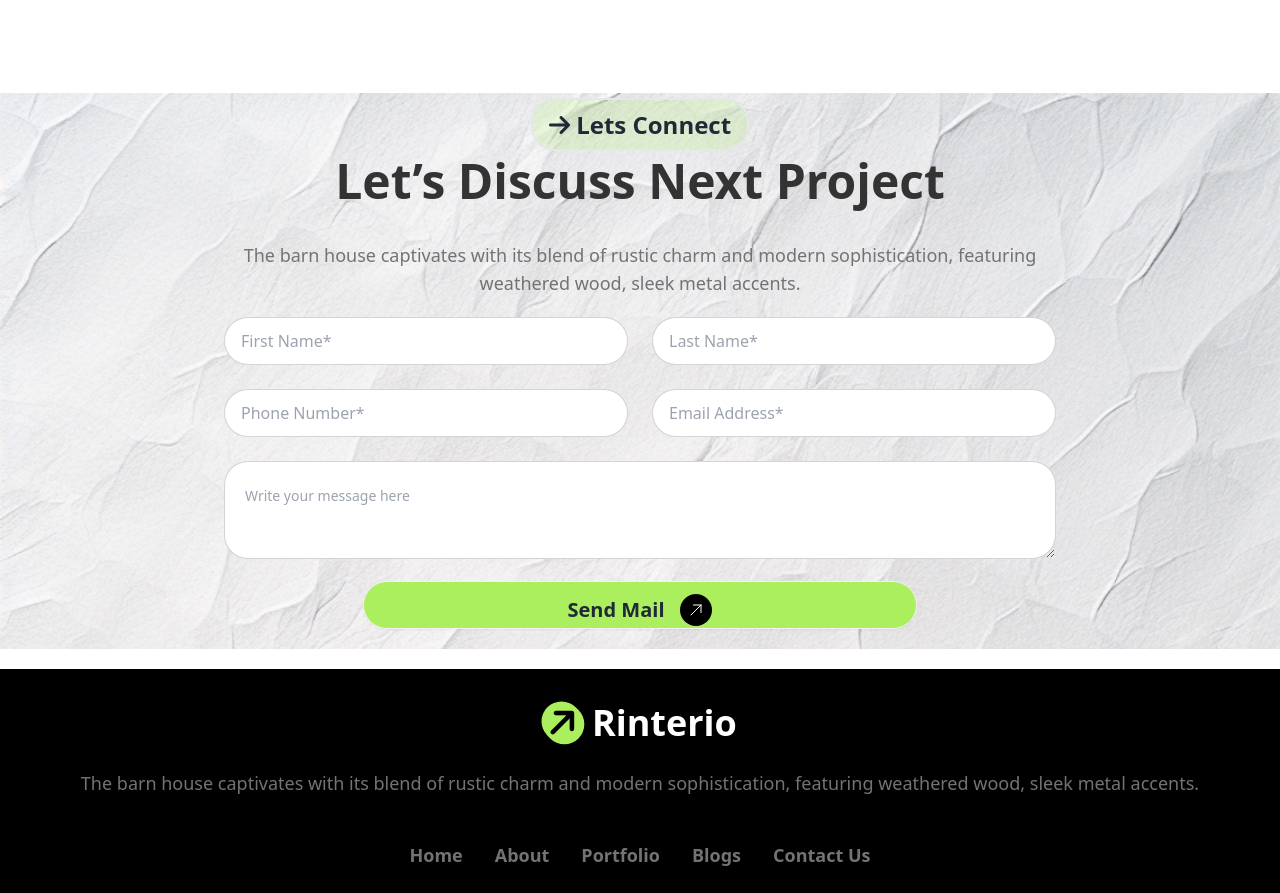
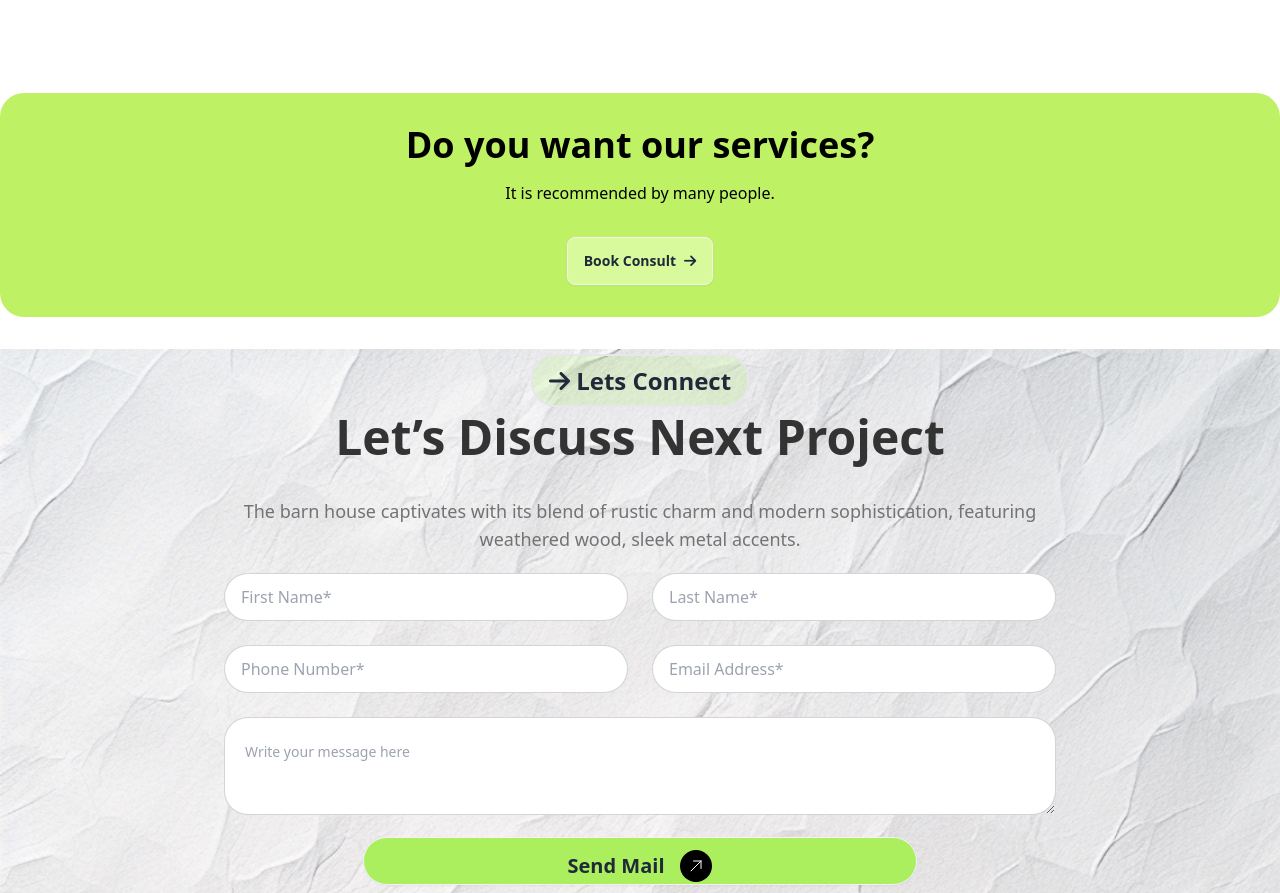
Before and after one commit to Khadija4630/Assignment-3, a plain HTML site: page index.html in a window 1280 px wide. Shown: the part 3470-4363 px from the top of the page. Drawn offline with nearby package versions, Linux system fonts and the light colour scheme.

Commit message:
unique section

```diff
--- a/index.html
+++ b/index.html
@@ -303,7 +303,7 @@
             <img
               src="./assets/img1.png"
               alt="Image 1"
-              class="rounded-2xl w-full lg:w-64 w-2/5 lg:h-auto"
+              class="rounded-2xl w-full lg:w-64 lg:h-auto"
             />
             <div class="mt-4 lg:mt-0">
               <h3 class="text-3xl font-bold mb-2 lg:ml-2">Commercial</h3>
@@ -366,6 +366,17 @@
           </div>
         </div>
       </section>
+
+      <!-- Join Us section -->
+       <section class="mt-[80px] lg:mt-8 lg:mb-8 relative z-20">
+       <div class="container mx-auto bg-lime-300 rounded-3xl py-5 lg:py-8">
+       <div class=" mx-auto text-center">
+        <h2 class="text-black text-4xl mb-4 font-bold">Do you want our services?</h2>
+        <p class="text-black mb-8 mx-auto ">It is recommended by many people.</p>
+        <button class="btn mx-auto bg-lime-200">Book Consult <i class="fa-solid fa-arrow-right"></i> </button>
+       </div>
+      </div>
+       </section>
 
       <!-- Discuss Next Project Section -->
       <section class="bg-[url('./assets/bg.jpg')] lg:bg-cover">
```
